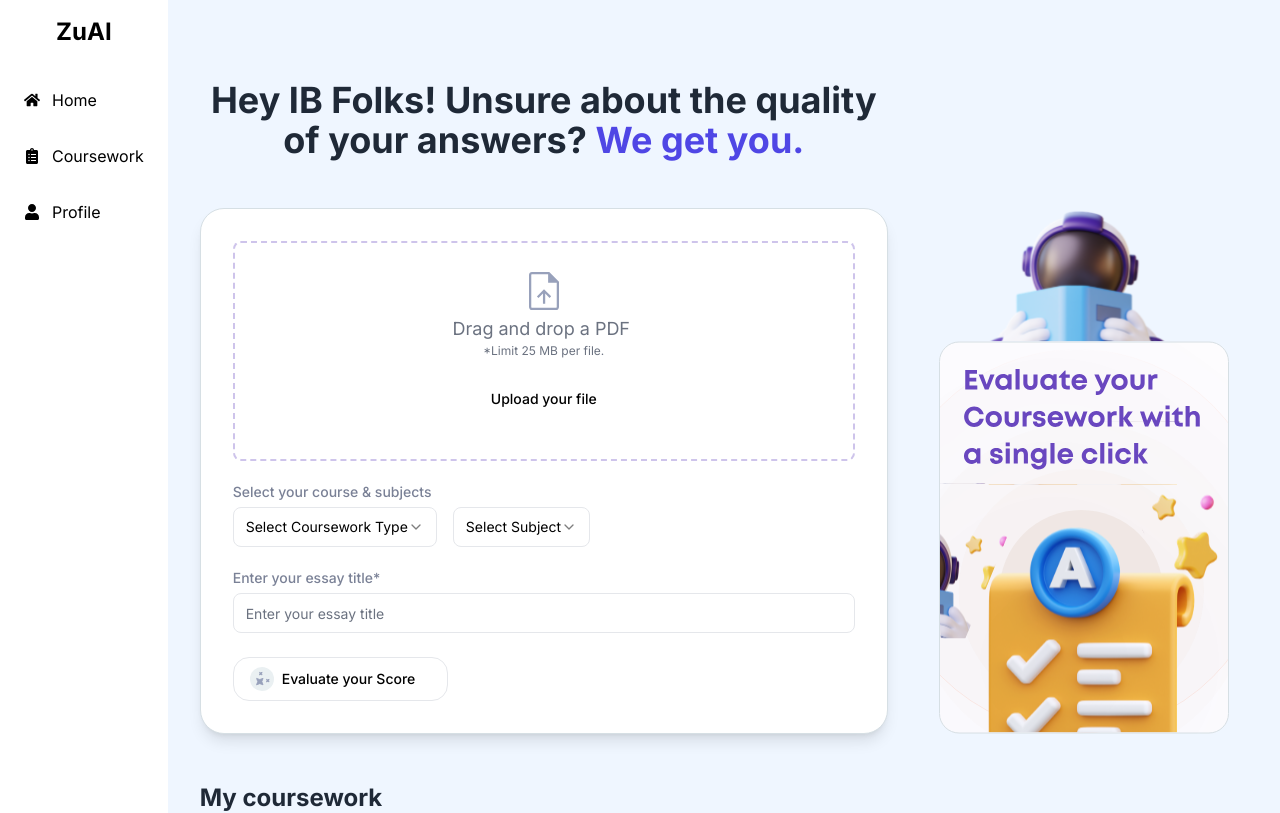
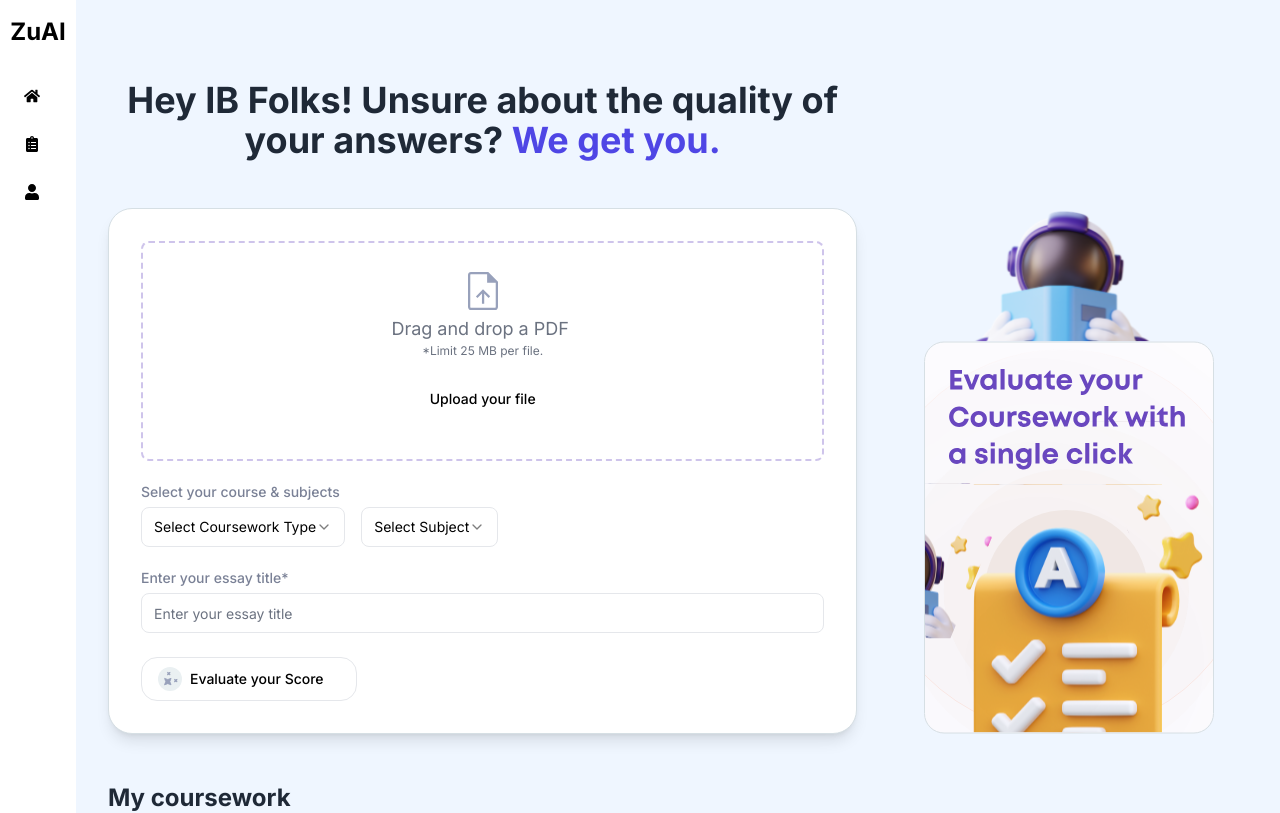
Before and after one commit to Durgesh2601/ib-coursework-evaluation, a Next.js app: page / in a window 1280 px wide. Shown: the top 813 px of the page. Built offline with nearby package versions, Linux system fonts and the light colour scheme.

Commit message:
refactor: menu items

```diff
--- a/src/components/Sidebar.jsx
+++ b/src/components/Sidebar.jsx
@@ -1,4 +1,6 @@
 "use client";
+import { SIDEBAR_MENU_ITEMS } from "@/constants";
+import Link from "next/link";
 import { useEffect, useRef, useState } from "react";
 import { FaHome, FaClipboardList, FaUser } from "react-icons/fa";
 import { HiMenu } from "react-icons/hi";
@@ -37,24 +39,15 @@
           <h1 className="text-2xl font-bold">ZuAI</h1>
         </div>
         <nav className="flex-1 p-4 space-y-4">
-          <a
-            href="#"
-            className="flex items-center p-2 rounded-lg hover:bg-indigo-500"
-          >
-            <FaHome className="mr-3" /> Home
-          </a>
-          <a
-            href="#"
-            className="flex items-center p-2 rounded-lg hover:bg-indigo-500"
-          >
-            <FaClipboardList className="mr-3" /> Coursework
-          </a>
-          <a
-            href="#"
-            className="flex items-center p-2 rounded-lg hover:bg-indigo-500"
-          >
-            <FaUser className="mr-3" /> Profile
-          </a>
+          {SIDEBAR_MENU_ITEMS.map(({ id, icon, link }) => (
+            <Link
+              key={id}
+              href={link}
+              className="flex items-center p-2 rounded-lg hover:bg-indigo-500"
+            >
+              {icon}
+            </Link>
+          ))}
         </nav>
       </aside>
     </div>
--- a/src/constants/index.js
+++ b/src/constants/index.js
@@ -1,3 +1,22 @@
+import { FaClipboardList, FaHome, FaUser } from "react-icons/fa";
+
+export const SIDEBAR_MENU_ITEMS = [
+  {
+    id: 1,
+    icon: <FaHome className="mr-3" />,
+    link: "/",
+  },
+  {
+    id: 2,
+    icon: <FaClipboardList className="mr-3" />,
+    link: "/courseworks",
+  },
+  {
+    id: 3,
+    icon: <FaUser className="mr-3" />,
+    link: "/profile",
+  },
+];
 export const SELECT_FIELDS = {
   coursework_type: {
     placeholder: "Select Coursework Type",
```
